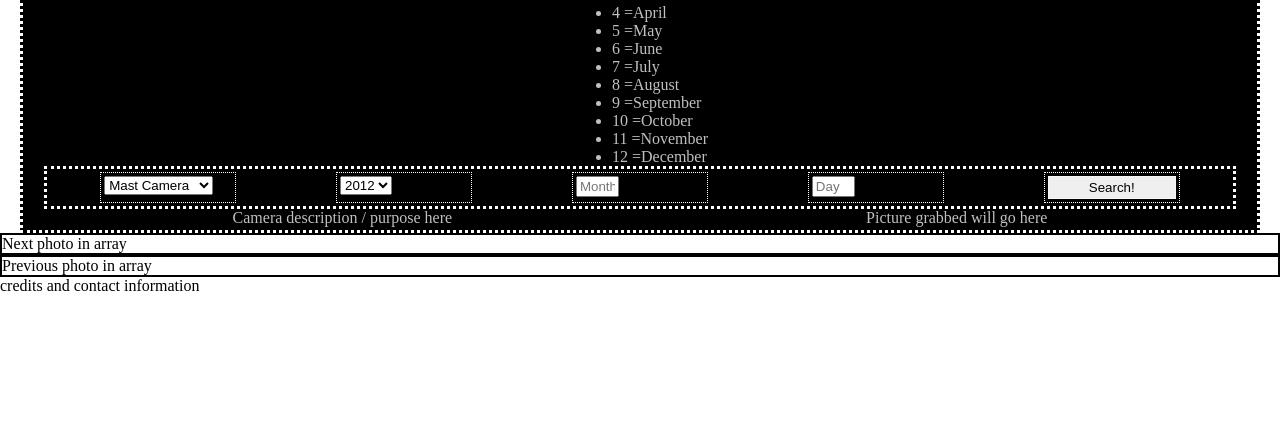
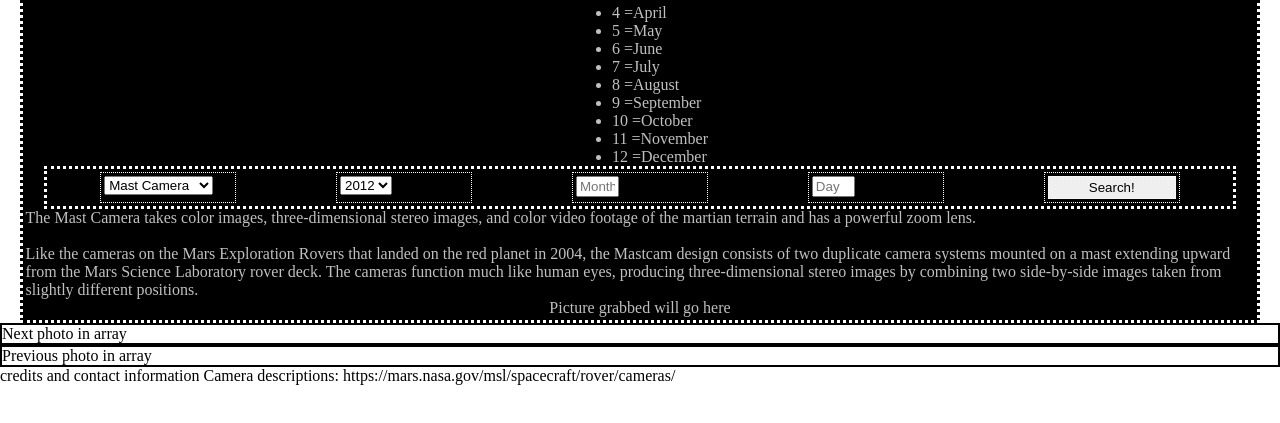
Before and after one commit to aleksbozek/MRPG, a plain HTML site: page index.html in a window 1280 px wide. Shown: the part 283-706 px from the top of the page. Drawn offline with nearby package versions, Linux system fonts and the light colour scheme.

Commit message:
wrapping up Tuesday.  updated readme, tweaked descriptive text for camera to include line breaks. feeling confident!

```diff
--- a/index.html
+++ b/index.html
@@ -94,7 +94,9 @@
       </form>
     </div>
 
-  <div id="cam-hover">Camera description / purpose here</div>
+  <div id="cam-hover">The Mast Camera takes color images, three-dimensional stereo images, and color video footage of the martian terrain and has a powerful zoom lens. <br> <br>
+
+    Like the cameras on the Mars Exploration Rovers that landed on the red planet in 2004, the Mastcam design consists of two duplicate camera systems mounted on a mast extending upward from the Mars Science Laboratory rover deck. The cameras function much like human eyes, producing three-dimensional stereo images by combining two side-by-side images taken from slightly different positions.</div>
 
   <div id="display">Picture grabbed will go here</div>
   </aside>
@@ -103,7 +105,9 @@
   <div class="next down"> Previous photo in array</div>
 
 
-  <footer> credits and contact information</footer>
+  <footer> credits and contact information
+    Camera descriptions: https://mars.nasa.gov/msl/spacecraft/rover/cameras/
+  </footer>
 
 </body>
 </html>
--- a/scipt.js
+++ b/scipt.js
@@ -67,7 +67,7 @@ const camText = () => {
   const camDes = document.querySelector('#cam-hover')
   const c = document.querySelector('#select-cam').value
   if (c == 'MAST') {
-    camDes.textContent = `The Mast Camera takes color images, three-dimensional stereo images, and color video footage of the martian terrain and has a powerful zoom lens.
+    camDes.innerHTML = `The Mast Camera takes color images, three-dimensional stereo images, and color video footage of the martian terrain and has a powerful zoom lens.<br> <br>
 
     Like the cameras on the Mars Exploration Rovers that landed on the red planet in 2004, the Mastcam design consists of two duplicate camera systems mounted on a mast extending upward from the Mars Science Laboratory rover deck. The cameras function much like human eyes, producing three-dimensional stereo images by combining two side-by-side images taken from slightly different positions.`
   } else if (c == 'CHEMCAM') {
```
Also changed, not shown: 1 other file.
